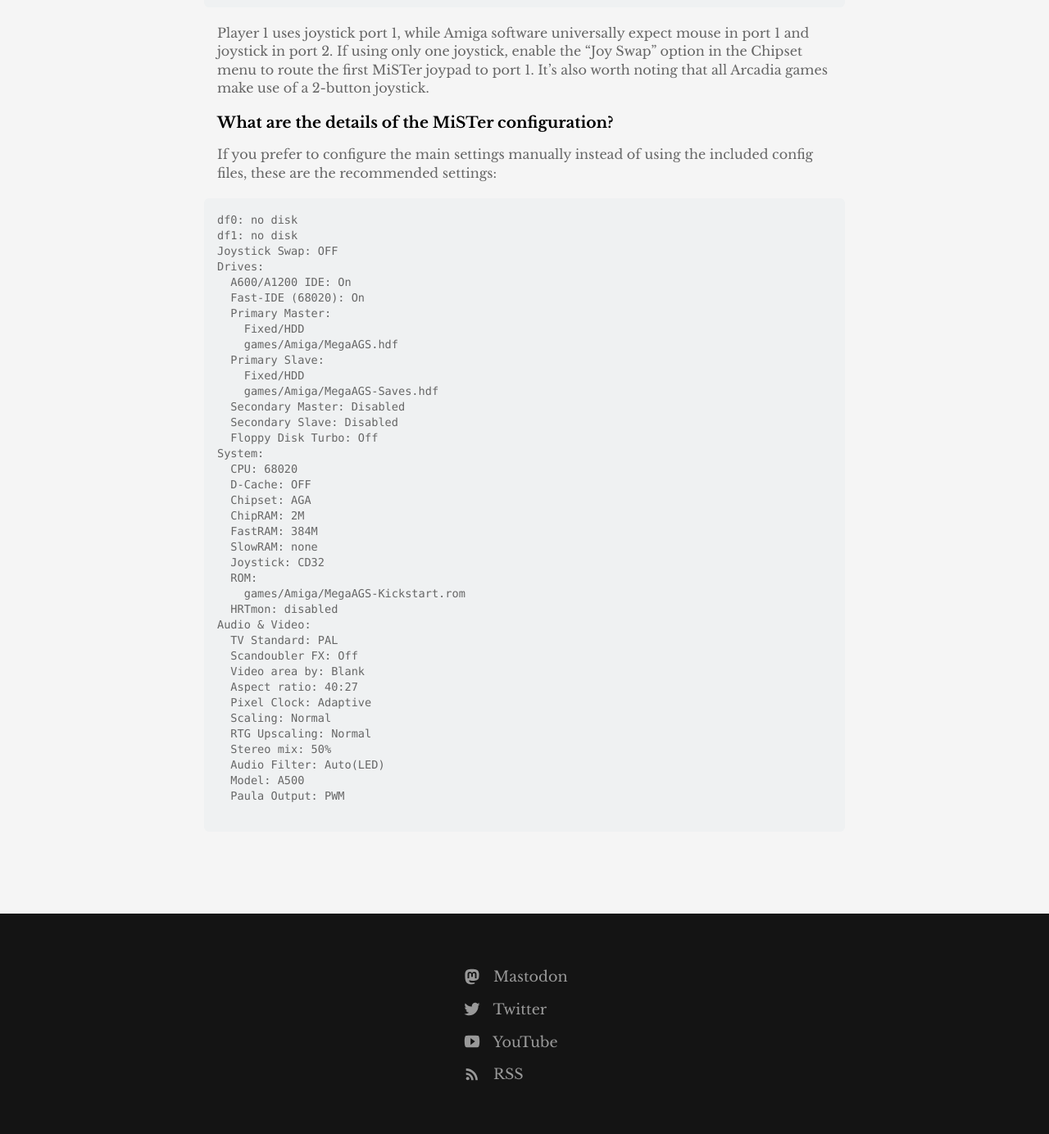
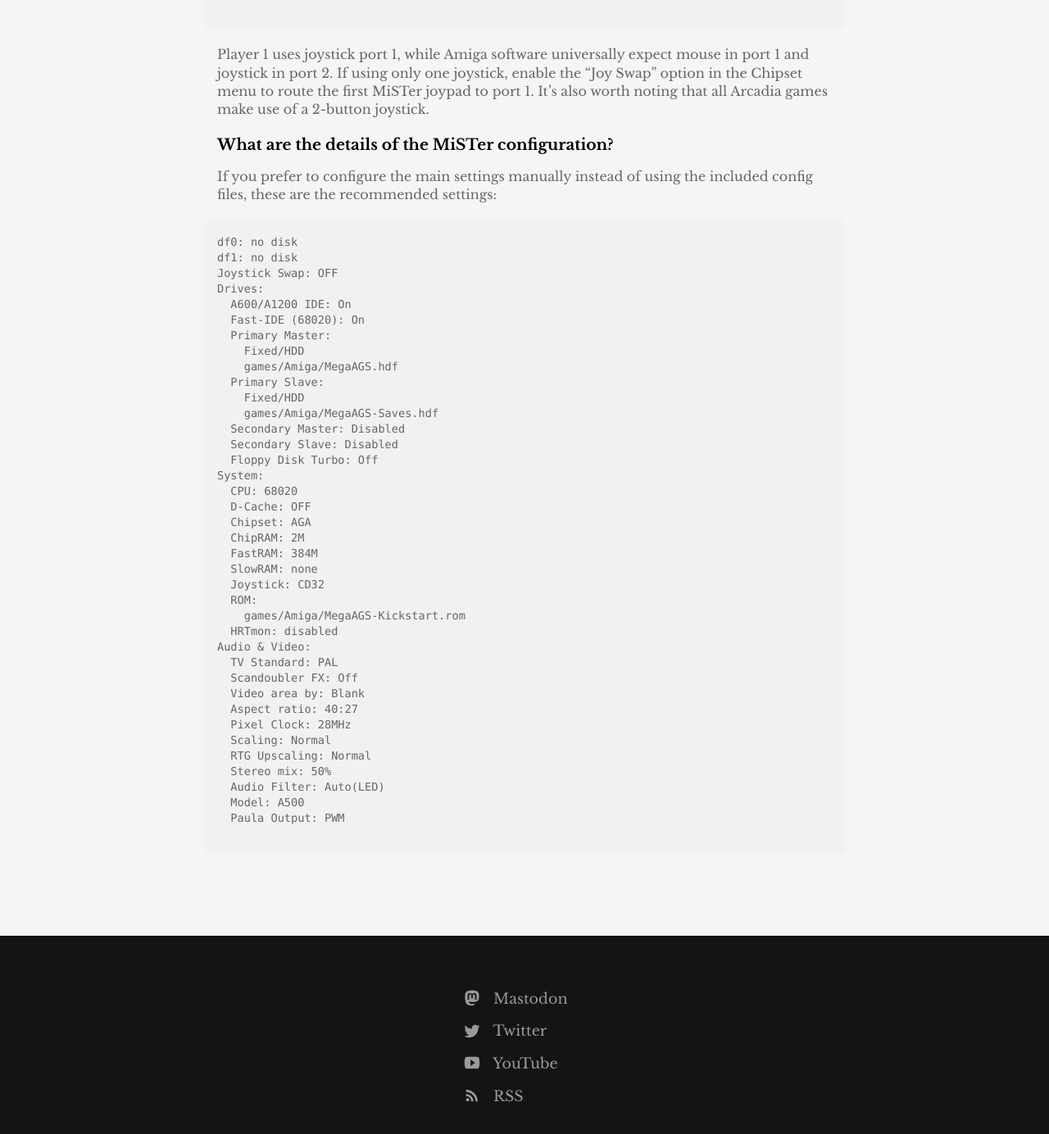
Before and after one commit to amigavision/amigavision.github.io, a Jekyll site: the page built from docs.md, in a window 1280 px wide and 1400 px high, scrolled down 13284 px. Shown: the top 1384 px of the window at 82% size. Built offline with Jekyll 4.4.1, drawn with Linux system fonts in a browser that asks for light colours; some of the changed lines change nothing that is shown; some of the changed text lies outside the part shown.

Commit message:
Updating credits + Pixel Clock documentation

```diff
--- a/docs.md
+++ b/docs.md
@@ -275,12 +275,13 @@
 
 ## Credits
 
-* [David Lindecrantz] -- Creator, main developer
-* [Alex Limi] -- Contributor, developer
+* [David Lindecrantz] -- Creator, original developer
+* [Alex Limi] -- Developer, current maintainer
 * [Per Olofsson] -- Creator of [AGS], the launcher software
 * [Ben Squibb] -- Improvements to AGS to enable hi-res launcher with thumbnail cycling + IFF conversion of hi-res thumbnails
-* LamerDeluxe — MT-32 support
-* [Frode Solheim] -- Creator of [OpenRetro.org], thumbnails used with kind permission
+* [hitm4n] -- Hi-resolution screenshots for demos
+* LamerDeluxe -- MT-32 support
+* [Frode Solheim] -- Creator of [OpenRetro.org], screenshots used with kind permission
 
 ## Troubleshooting
 
@@ -408,7 +409,7 @@
   Scandoubler FX: Off
   Video area by: Blank
   Aspect ratio: 40:27
-  Pixel Clock: Adaptive
+  Pixel Clock: 28MHz
   Scaling: Normal
   RTG Upscaling: Normal
   Stereo mix: 50%
@@ -436,5 +437,6 @@
 [Alex Limi]:https://limi.dev
 [Per Olofsson]:https://github.com/MagerValp
 [Ben Squibb]:https://github.com/stat-mat
+[hitm4n]:https://github.com/hittm4n
 [Frode Solheim]:https://github.com/FrodeSolheim
 [OpenRetro.org]:https://openretro.org
```
